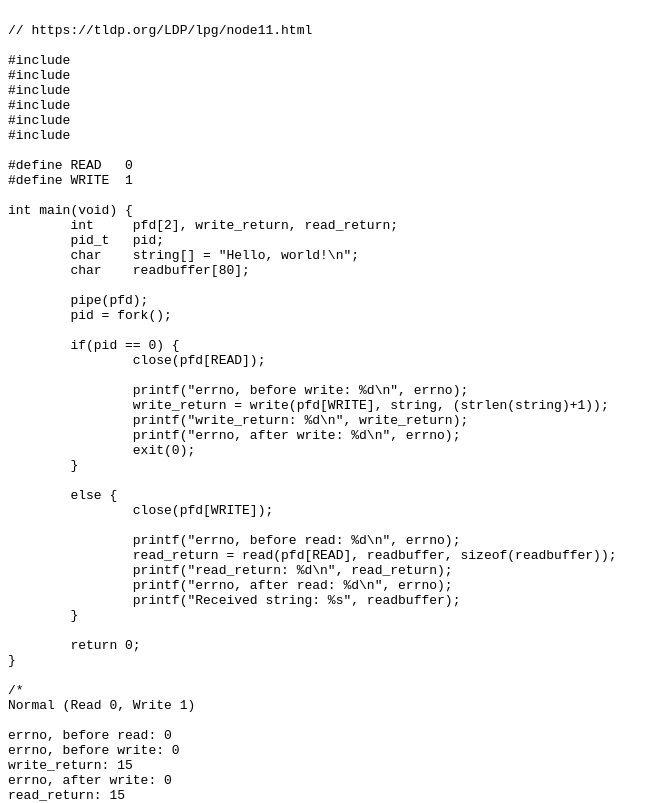
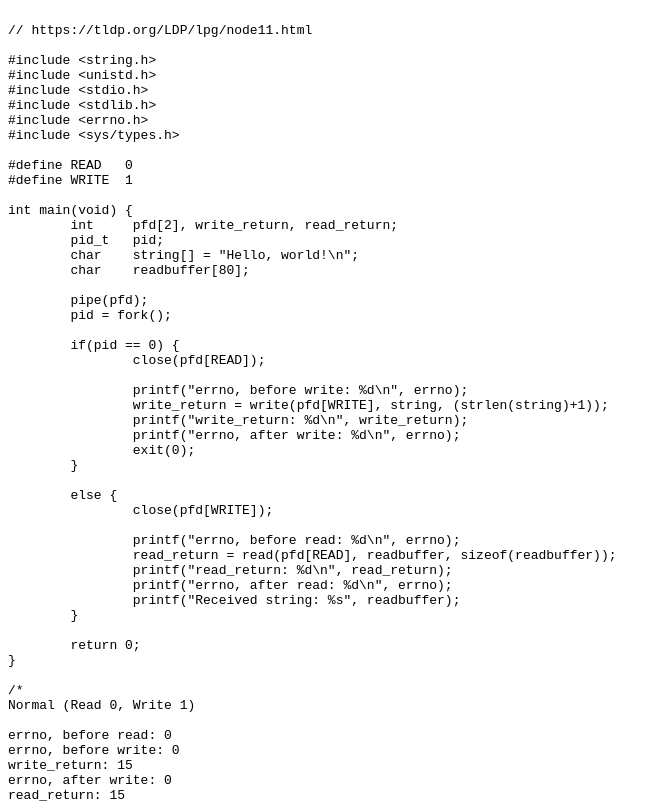
Before and after one commit to baehyunsol/CoqStudy, a plain HTML site: page tmp.html in a window 1280 px wide. Shown: the top 803 px of the page, without its empty margins (0-669 px from the left). Drawn offline with Linux system fonts and the light colour scheme.

Commit message:
Update tmp.html

```diff
--- a/tmp.html
+++ b/tmp.html
@@ -4,12 +4,12 @@
   <body><pre><code>
 // https://tldp.org/LDP/lpg/node11.html
 
-#include <string.h>
-#include <unistd.h>
-#include <stdio.h>
-#include <stdlib.h>
-#include <errno.h>
-#include <sys/types.h>
+#include &lt;string.h>
+#include &lt;unistd.h>
+#include &lt;stdio.h>
+#include &lt;stdlib.h>
+#include &lt;errno.h>
+#include &lt;sys/types.h>
 
 #define READ   0
 #define WRITE  1
```
